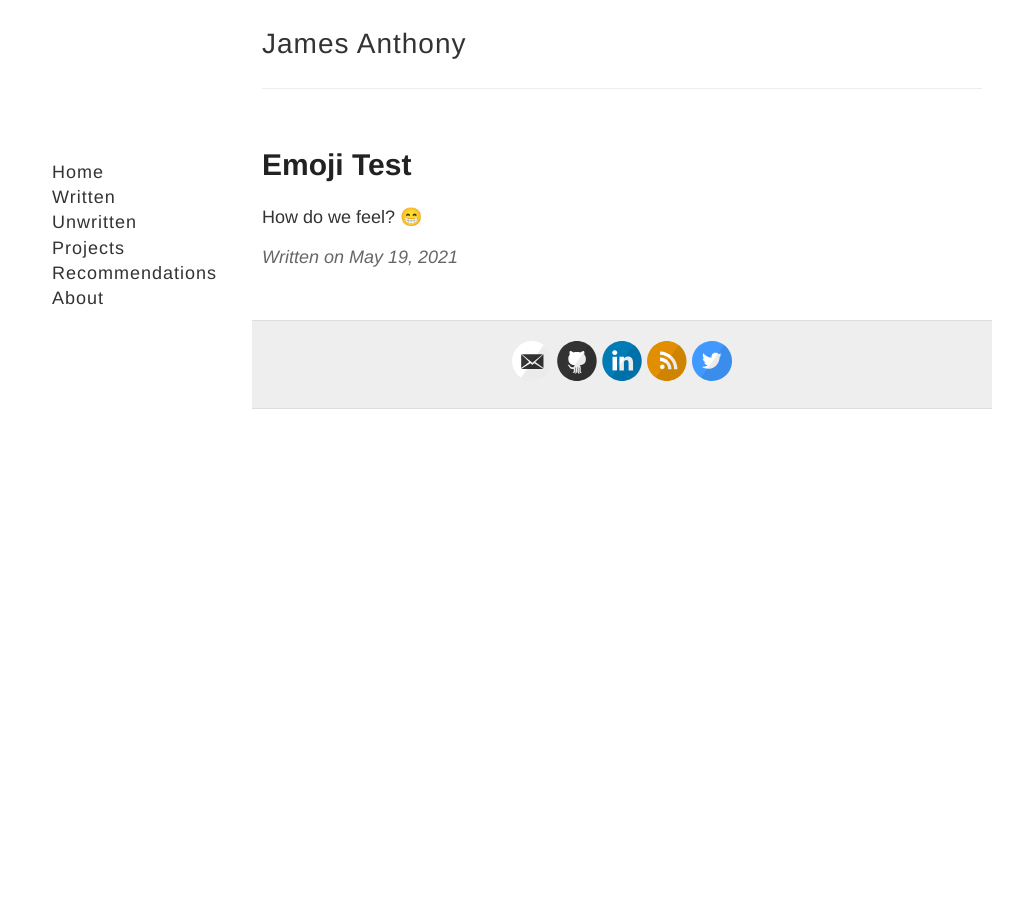
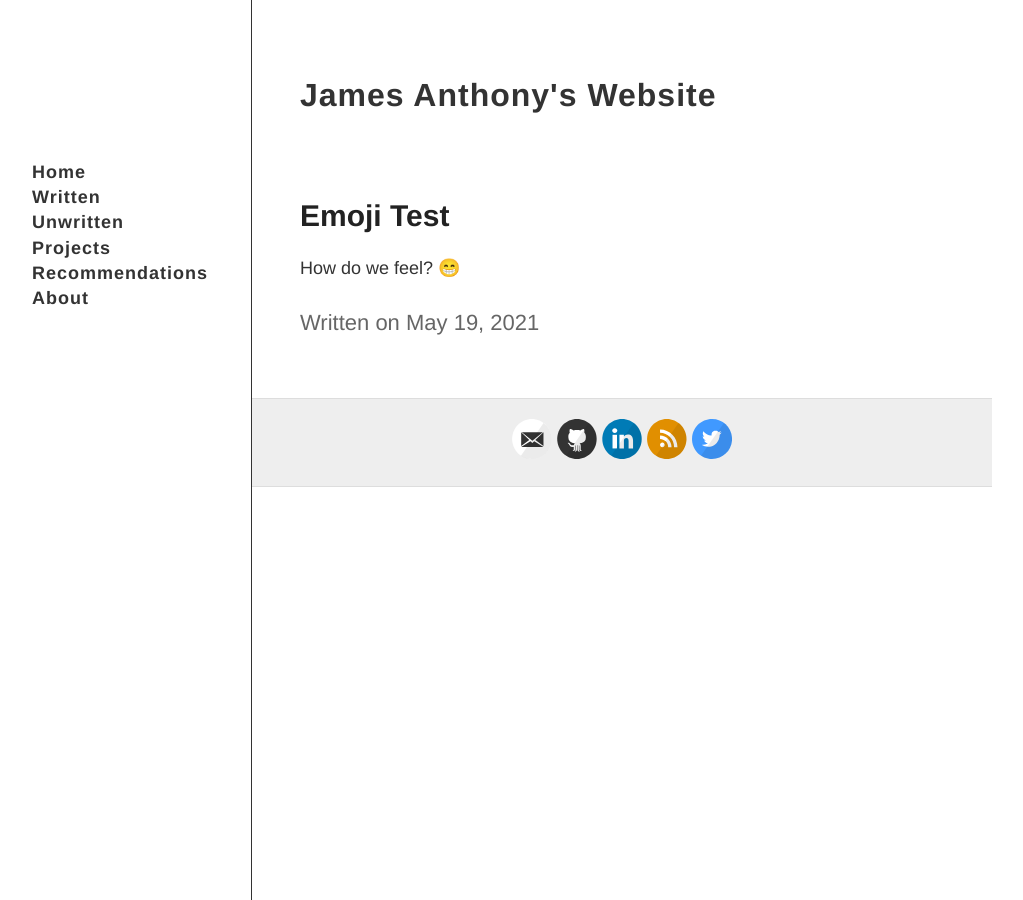
Before and after one commit to jamesant/jamesant.github.io, a Jekyll site: the page built from _posts/2021-5-19-emoji-test.md, in a window 1280 px wide. Shown: the whole page, without its empty margins (28-1051 px from the left). Built offline with Jekyll 4.4.1, drawn with Linux system fonts in a browser that asks for light colours.

Commit message:
start styling

```diff
--- a/_config.yml
+++ b/_config.yml
@@ -19,7 +19,7 @@
 # in the templates via {{ site.myvariable }}.
 
 title: Your awesome title
-name: James Anthony
+name: James Anthony's Website
 email: &email james@jameseanthony.com
 description: >- # this means to ignore newlines until "baseurl:"
   Write an awesome description for your new site here. You can edit this
--- a/index.html
+++ b/index.html
@@ -7,7 +7,8 @@ layout: default
     <article class="post">
       <div class="entry-title">
         <h1 class="title"><a href="{{ site.baseurl }}{{ post.url }}">{{ post.title }}</a></h1>
-        <h2 class="date">{{ post.date }}</h2>
+        <h2 class="date">{{ post.date | date: "%B %-d, %Y" }}</h2>
+        <div class="clearfix"></div>
       </div>
       <div class="entry clearfix">
         {{ post.excerpt }}
--- a/style.scss
+++ b/style.scss
@@ -26,7 +26,7 @@ body {
 .container {
   margin: 0 auto;
   max-width: 740px;
-  padding: 0 10px;
+  padding: 0 48px;
   width: 100%;
 }
 
@@ -115,9 +115,16 @@ img {
   max-width: none;
 }
 
+.title {
+margin:0;
+}
+
 .date {
-  font-style: italic;
+  font-size: 22px;
+  line-height: 51px;
+  font-weight: normal;
   color: $gray;
+  margin: 0;
 }
 
 // Specify the color of the selection
@@ -128,6 +135,10 @@ img {
 ::selection {
   color: $black;
   background: $lightGray;
+}
+
+.clearfix {
+  clear: both;
 }
 
 // Nicolas Gallagher's micro clearfix hack
@@ -151,33 +162,12 @@ img {
 //
 
 .wrapper-masthead {
-  margin-bottom: 50px;
+  margin-bottom: 48px;
+  padding-top: 48px;
 }
 
 .masthead {
   padding: 20px 0;
-  border-bottom: 1px solid $lightGray;
-
-  @include mobile {
-    text-align: center;
-  }
-}
-
-.site-avatar {
-  float: left;
-  width: 70px;
-  height: 70px;
-  margin-right: 15px;
-
-  @include mobile {
-    float: none;
-    display: block;
-    margin: 0 auto;
-  }
-
-  img {
-    border-radius: 5px;
-  }
 }
 
 .site-info {
@@ -195,8 +185,8 @@ img {
   color: $darkGray;
   cursor: pointer;
   font-family: $helveticaNeue;
-  font-weight: 300;
-  font-size: 28px;
+  font-weight: bold;
+  font-size: 32px;
   letter-spacing: 1px;
 }
 
@@ -220,6 +210,7 @@ img {
   font-size: 18px;
   float:left;
   width: 280px;
+  border-right: 0.5px solid $darkGray;
 
   @include mobile {
     float: none;
@@ -228,6 +219,8 @@ img {
     font-size: 16px;
     position: relative;
     height: auto;
+    border-right: none;
+    width: 100%;
   }
 }
 
@@ -236,9 +229,9 @@ nav {
 
   a {
     display: block;
-    padding-left: 80px;
+    padding-left: 60px;
     color: $darkGray;
-    font-weight: 300;
+    font-weight: 600;
     letter-spacing: 1px;
 
      @include mobile {
@@ -269,15 +262,16 @@ nav {
 }
 
 #content {
-  padding: 0 10px;
+  padding: 0 48px;
 }
 
 .posts > .entry-title {
 }
-.posts > .title {
+
+.entry-title > .title {
   float: left;
 }
-.posts > .date {
+.entry-title > .date {
   float: right;
 }
 
```
